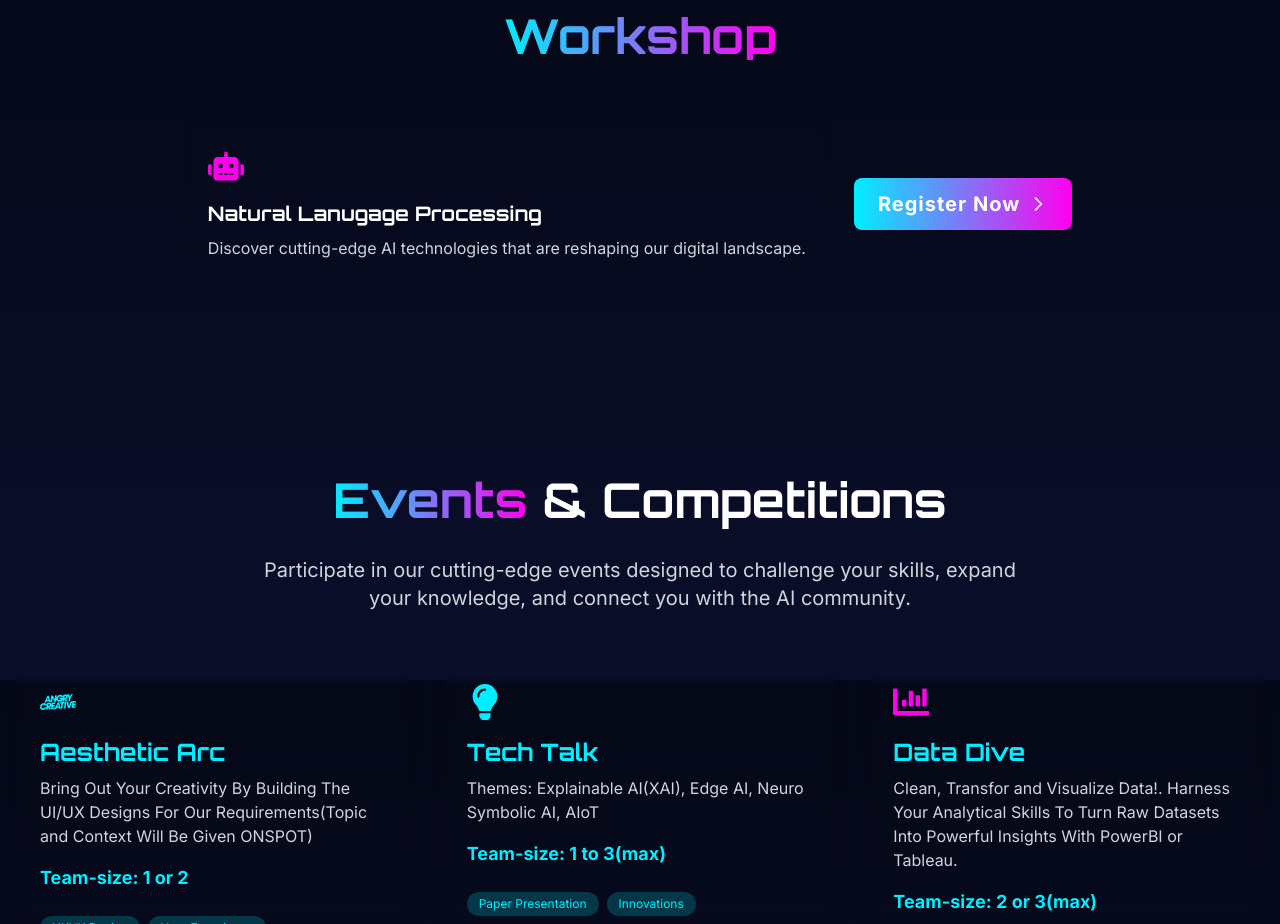
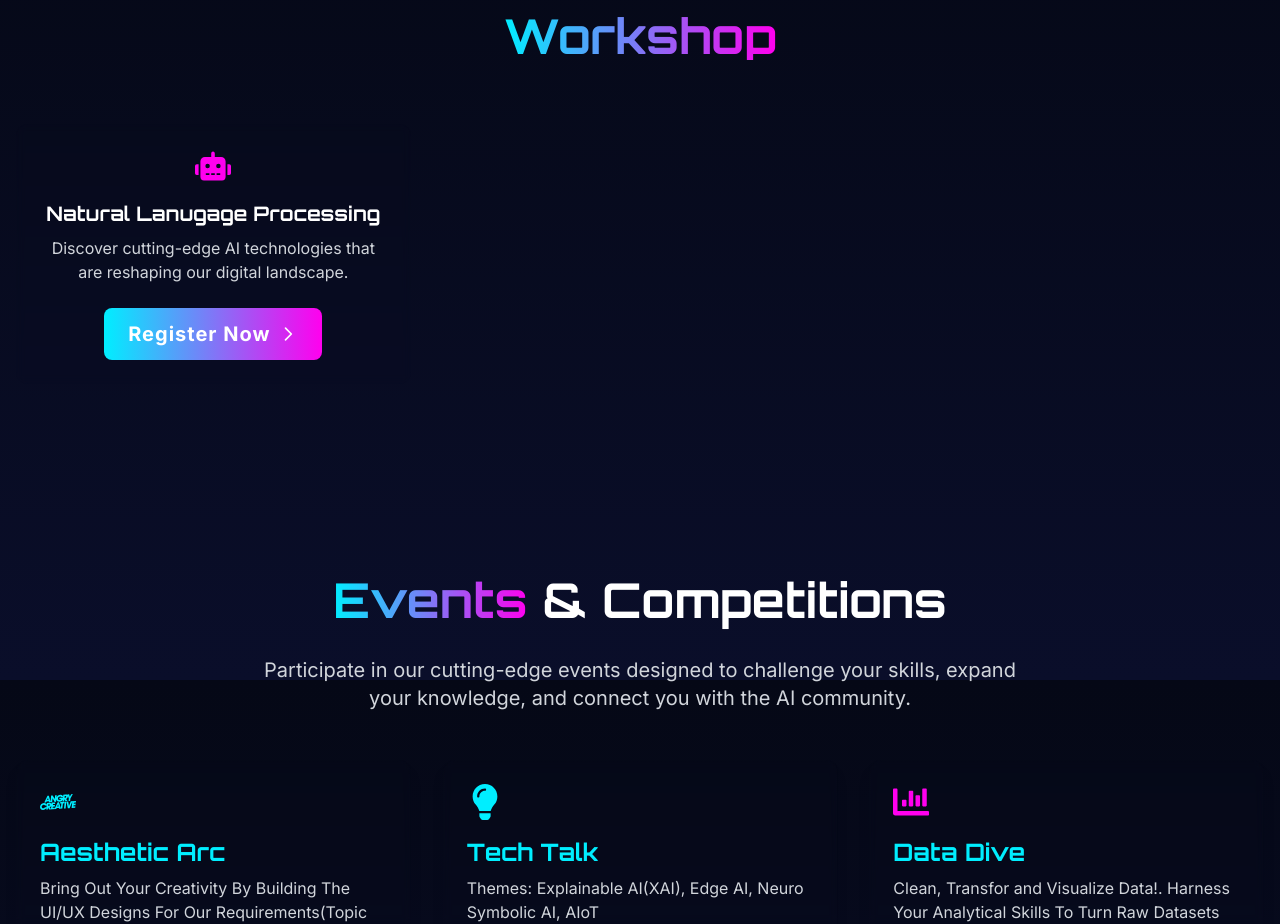
Before and after one commit to PavanCodes05/Cognista-2k25, a Next.js app: page / in a window 1280 px wide. Shown: the part 1720-2644 px from the top of the page. Built offline with nearby package versions, Linux system fonts and the light colour scheme.

Commit message:
Change Workshop Register

```diff
--- a/components/About.jsx
+++ b/components/About.jsx
@@ -109,21 +109,21 @@ const About = () => {
         </motion.p>
         </div>
 
-        <div className="flex items-center justify-center mt-16">
-          <motion.div
-            initial={{ opacity: 0, y: 20 }}
-            animate={inView ? { opacity: 1, y: 0 } : { opacity: 0, y: 20 }}
-            transition={{ duration: 0.5, delay: 0.4 }}
-            className="bg-darkBlue/30 backdrop-blur-sm p-6 rounded-xl card-glow"
-          >
-            <div className="mb-4">{features[0].icon}</div>
-            <h4 className="font-orbitron text-xl font-bold mb-2">{features[0].title}</h4>
-            <p className="text-gray-300">{features[0].description}</p>
-          </motion.div>
-          <br />
-        <div className="px-6 py-4 bg-darkBlue/50 flex justify-between items-center">
+        <div className="grid grid-cols-1 sm:grid-cols-2 md:grid-cols-3 gap-8 mt-16 justify-center">
+          {features.map((feature, index) => (
+            <motion.div
+              key={feature.title}
+              initial={{ opacity: 0, y: 20 }}
+              animate={inView ? { opacity: 1, y: 0 } : { opacity: 0, y: 20 }}
+              transition={{ duration: 0.5, delay: 0.4 + index * 0.1 }}
+              className="bg-darkBlue/30 backdrop-blur-sm p-6 rounded-xl card-glow mx-auto"
+            >
+              <div className="mb-4 flex justify-center">{feature.icon}</div>
+              <h4 className="font-orbitron text-xl font-bold mb-2 text-center">{feature.title}</h4>
+              <p className="text-gray-300 text-center">{feature.description}</p>
+              <div className="mt-6 flex justify-center">
                 <a
-                  href={features[0].link}
+                  href={feature.link}
                   target='_blank'
                   className="btn-primary inline-flex items-center text-white bg-accent-cyan hover:bg-accent-cyan/80 transition-all duration-300 py-3 px-6 rounded-md text-xl"
                 >
@@ -133,6 +133,8 @@ const About = () => {
                   </svg>
                 </a>
               </div>
+            </motion.div>
+          ))}
         </div>
       </div>
     </section>
```
